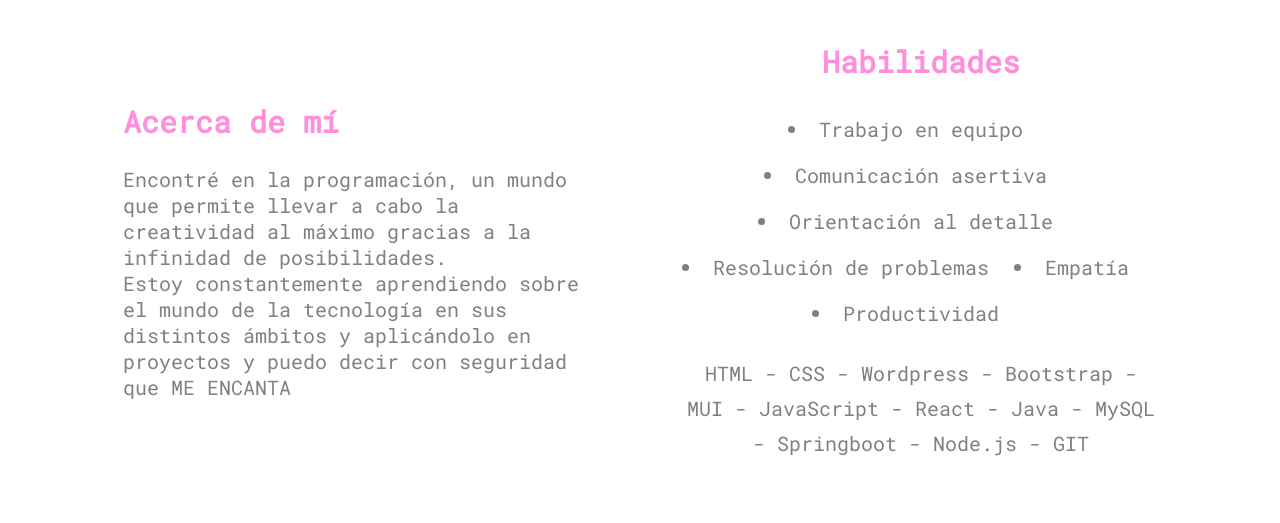
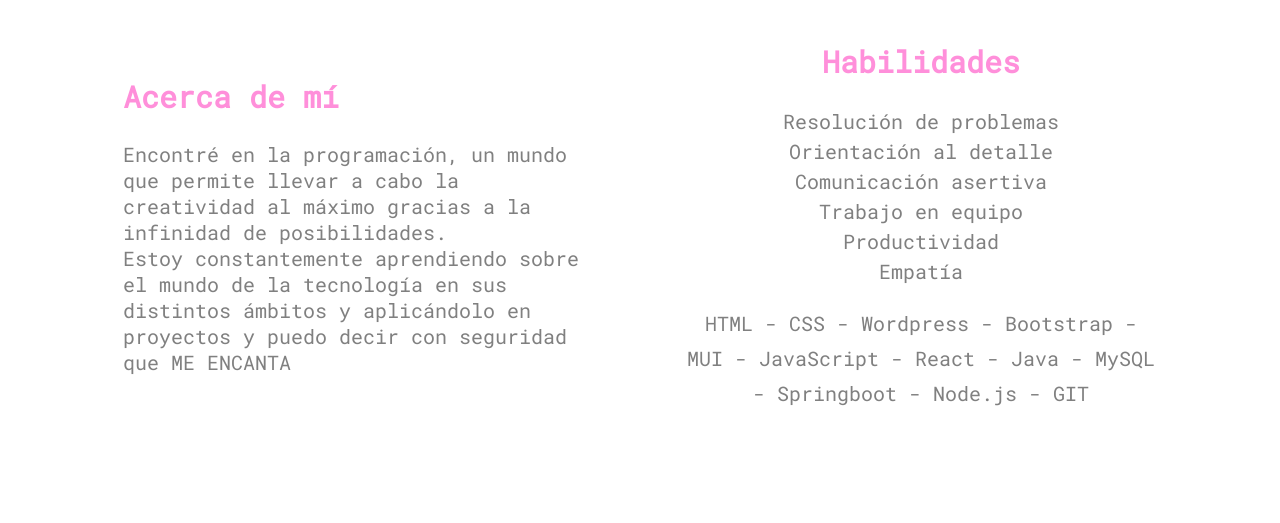
Before and after one commit to malumirandac/Portfolio, a plain HTML site: page index.html in a window 1280 px wide. Shown: the part 739-1262 px from the top of the page. Drawn offline with Linux system fonts and the light colour scheme.

Commit message:
commit de pequenios detalles

```diff
--- a/index.html
+++ b/index.html
@@ -59,12 +59,12 @@
                 <div class="container-4">
                     <h2 style="text-align: center;" class="titulo">Habilidades</h2>
                     <ul class="lista-habilidades">
+                        <li>Resolución de problemas</li>
+                        <li>Orientación al detalle</li>
+                        <li>Comunicación asertiva</li>
                         <li>Trabajo en equipo</li>
-                        <li>Comunicación asertiva</li>
-                        <li>Orientación al detalle</li>
-                        <li>Resolución de problemas</li>
+                        <li>Productividad</li>
                         <li>Empatía</li>
-                        <li>Productividad</li>
                     </ul>
                     <p>HTML - CSS - Wordpress - Bootstrap - MUI - JavaScript - React - Java - MySQL - Springboot - Node.js - GIT </p>
                 </div>
--- a/styles.css
+++ b/styles.css
@@ -138,7 +138,7 @@ nav a.active{
 }
 
 .lista-habilidades{
-    display: flex;
+    /* display: flex; */
     flex-wrap: wrap;
     justify-content: space-around;
     padding: 0;
@@ -146,8 +146,10 @@ nav a.active{
 }
 
 .lista-habilidades li{
-    padding: 10px;
+    padding: 0 15px 0 15px;
     text-align: center;
+    list-style-type: none;
+    line-height: 30px;
 }
 
 .container-4 p{
```
